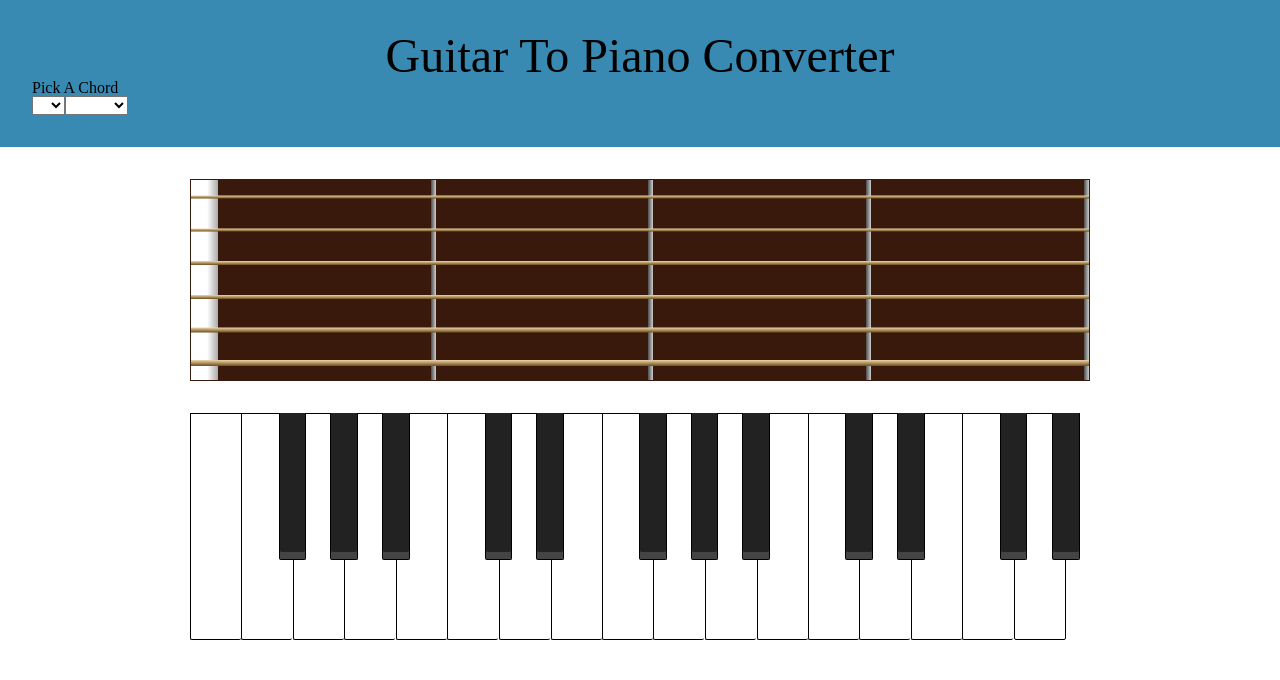
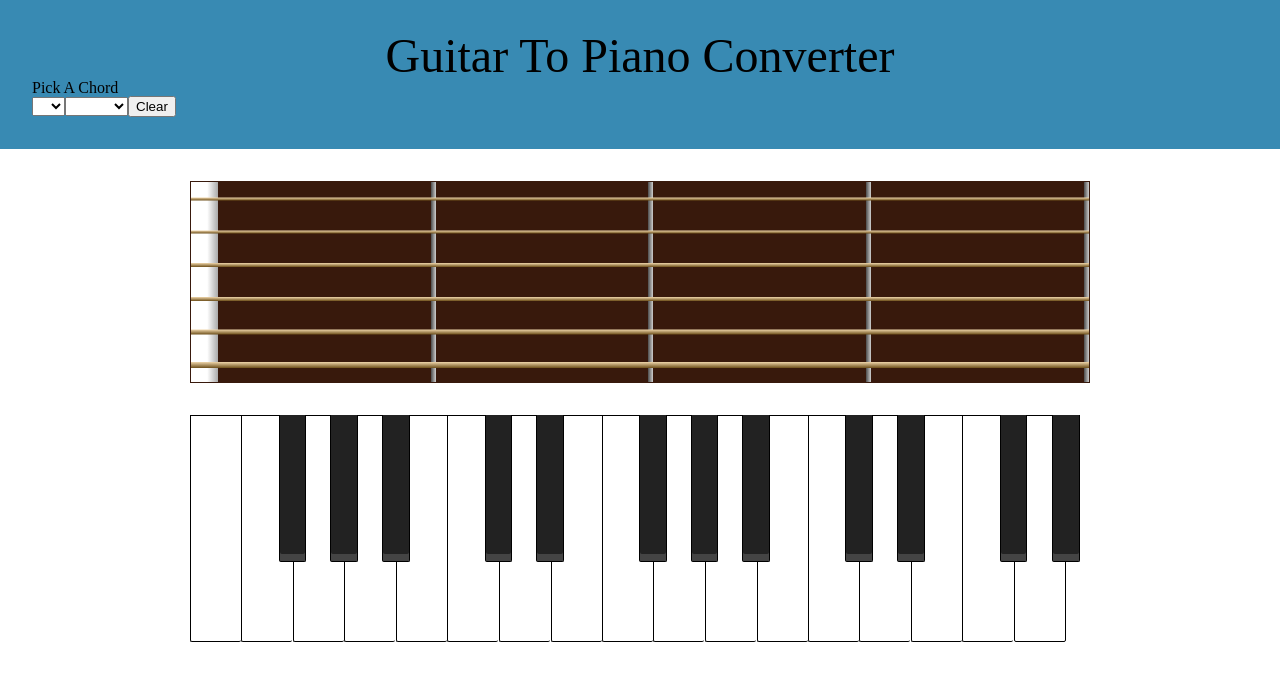
Before and after one commit to cwklausing/guitar-piano-converter, a React (Create React App) app: page / in a window 1280 px wide. Shown: the top 680 px of the page. Built offline with nearby package versions, Linux system fonts and the light colour scheme.

Commit message:
add dropdown menu functionality plus clear button

```diff
--- a/src/App.js
+++ b/src/App.js
@@ -9,7 +9,11 @@ class App extends Component {
 	constructor() {
 		super();
 		this.state = {
-			notes: Array(6).fill(null)
+			notes: Array(6).fill(null),
+			selectedChord: {
+				root: false,
+				type: false
+			}
 		};
 	}
 
@@ -34,10 +38,67 @@ class App extends Component {
 		});
 	}
 
+	handleClear() {
+		this.setState({
+			notes: Array(6).fill(null),
+			selectedChord: {
+				root: false,
+				type: false
+			}
+		});
+	}
+
+	handleSelect(event) {
+		const name = event.target.name;
+		var value = event.target.value;
+		const selectedChord = this.state.selectedChord;
+
+		if (value === 'false') {
+			value = false;
+		}
+
+		if (name === 'chord-roots') {
+			selectedChord.root = value;
+		} else {
+			selectedChord.type = value;
+		}
+
+		this.setState({
+			selectedChord: selectedChord
+		});
+
+		this.setSelectedChord();
+	}
+
+	setSelectedChord() {
+		const selectedRoot = this.state.selectedChord.root;
+		const selectedType = this.state.selectedChord.type;
+		const chords = chordData.chords;
+		var notes = this.state.notes;
+
+		if (selectedRoot && selectedType) {
+			for (let i = 0; i < chords.length; i++) {
+				if (selectedRoot === chords[i].root && chords[i].type[selectedType] !== undefined) {
+					notes = chords[i].type[selectedType];
+				}
+			}
+		}
+
+		this.setState({
+			notes: notes
+		});
+	}
+
 	render() {
 		return (
 			<div className="App">
-				<Header notes={this.state.notes} chordData={chordData} />
+				<Header
+					notes={this.state.notes}
+					chordData={chordData}
+					onChange={event => this.handleSelect(event)}
+					onClick={() => this.handleClear()}
+					selectedChord={this.state.selectedChord}
+				/>
 				<main className="app-main">
 					<Guitar
 						notes={this.state.notes}
--- a/src/Header.js
+++ b/src/Header.js
@@ -5,7 +5,13 @@ function Header(props) {
 	return (
 		<header className="header">
 			<h1 className="header__title">Guitar To Piano Converter</h1>
-			<Menu notes={props.notes} chordData={props.chordData} />
+			<Menu
+				notes={props.notes}
+				chordData={props.chordData}
+				onChange={event => props.onChange(event)}
+				onClick={props.onClick}
+				selectedChord={props.selectedChord}
+			/>
 		</header>
 	);
 }
--- a/src/Menu.js
+++ b/src/Menu.js
@@ -13,14 +13,15 @@ function Menu(props) {
 	return (
 		<nav className="menu">
 			<h2>Pick A Chord</h2>
-			<select name="chord-roots">
-				<option value="null" />
+			<select name="chord-roots" value={props.selectedChord.root} onChange={props.onChange}>
+				<option value={false} />
 				{chordRoots}
 			</select>
-			<select name="chord-variations">
-				<option value="null" />
+			<select name="chord-types" value={props.selectedChord.type} onChange={props.onChange}>
+				<option value={false} />
 				{chordVariations}
 			</select>
+			<button className="button-clear" onClick={props.onClick}>Clear</button>
 		</nav>
 	);
 }
--- a/src/data/chords.json
+++ b/src/data/chords.json
@@ -21,7 +21,7 @@
 			"root": "G",
 			"type": {
 				"major": [3, 2, 0, 0, 0, 3],
-				"minor": [3, 5, 5, 3, 3, 3],
+				"minor": [null, null, 0, 3, 3, 3],
 				"major7": [3, 2, 0, 0, 0, 1]
 			}
 		},
```
